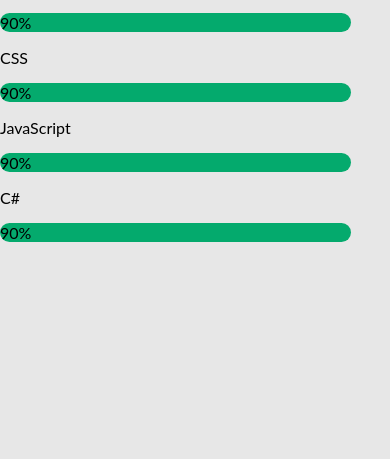
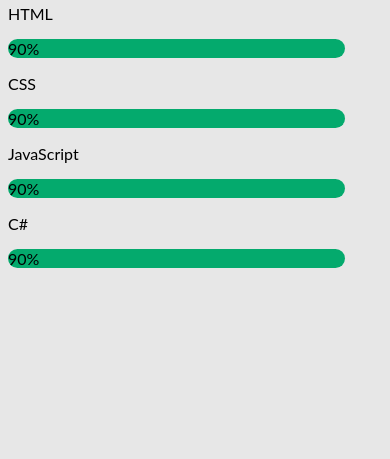
Before and after one commit to Thomas-Toulouse/CvWebsite, a plain HTML site: page index.html in a window 390 px wide. Shown: the part 385-844 px from the top of the page. Drawn offline with nearby package versions, Linux system fonts and the light colour scheme.

Commit message:
responsive

```diff
--- a/css/Cv.css
+++ b/css/Cv.css
@@ -147,12 +147,11 @@
                             position: relative;
                         }
                         /* Skill bar css section */
-
-                        .container {
+                        /*.container {
                             width: 100%;
                             border-radius: 15px;
                             background-color: #ddd;
-                        }
+                        }*/
 
                         .skills {
                             text-align: center;
--- a/css/main.css
+++ b/css/main.css
@@ -10,8 +10,6 @@ header {
 
 body {
     font-size: 16px;
-    margin: 0px;
-    padding: 0px;
     background: #e7e7e7;
     font-family: 'Lato', sans-serif;
 }
```
